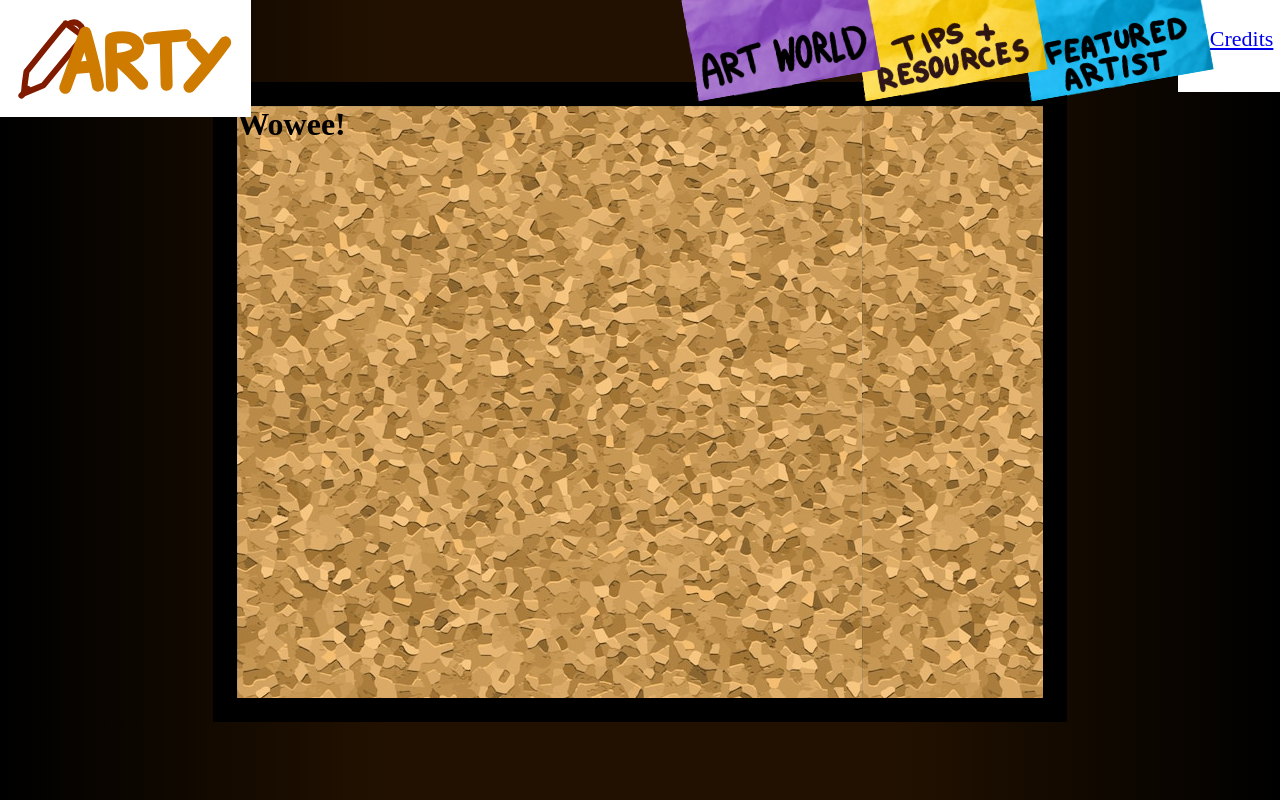
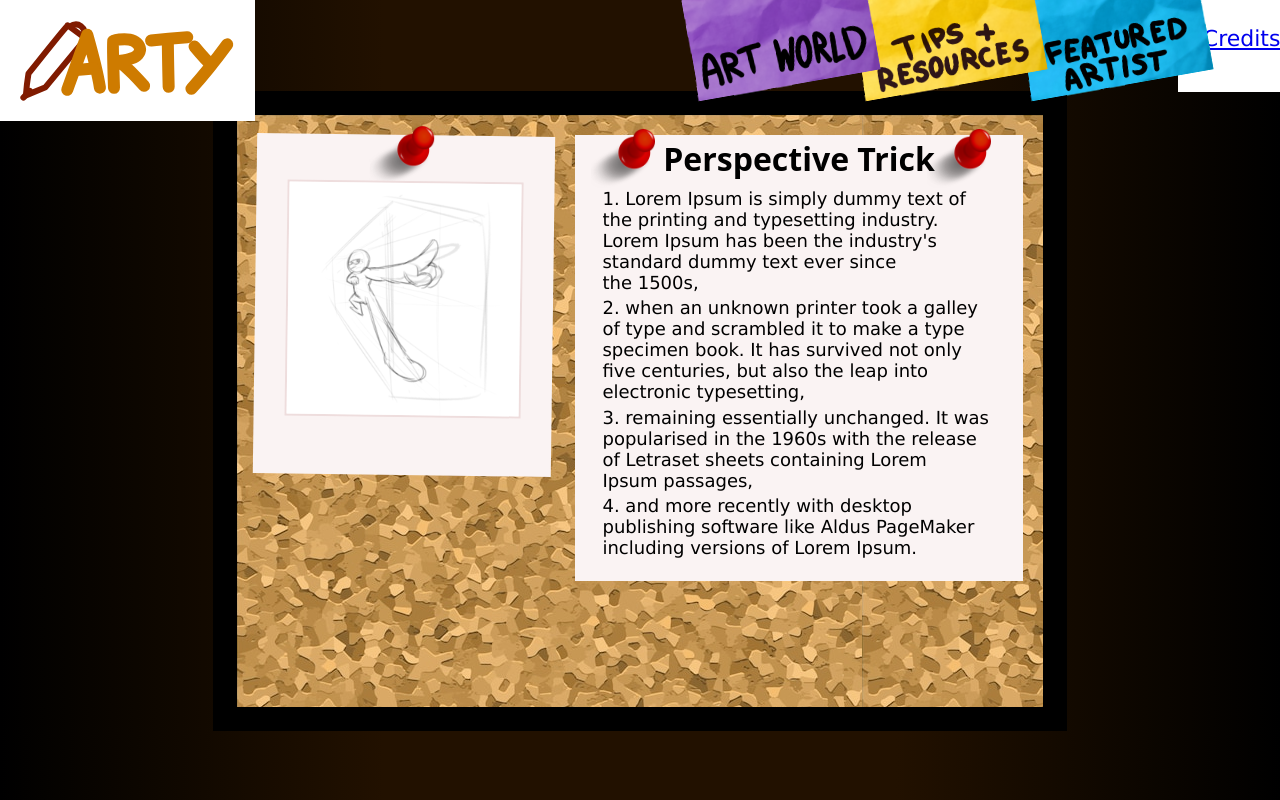
Before and after one commit to tr-noosh/AMAZE_ME, a plain HTML site: page tips.html in a window 1280 px wide. Shown: the top 800 px of the page. Drawn offline with Linux system fonts and the light colour scheme; a web font is replaced by a local one.

Commit message:
corkboard style

```diff
--- a/styles/general.css
+++ b/styles/general.css
@@ -1,5 +1,9 @@
+@import url('https://fonts.googleapis.com/css2?family=Lacquer&display=swap');
+
 body {
 	background: linear-gradient(to left, #000, #210 30%, #210 70%, #000);
+	font-family:'Lucida Sans', 'Lucida Sans Regular', 'Lucida Grande', 'Lucida Sans Unicode', Geneva, Verdana, sans-serif;
+	font-size: 18px;
 }
 
 header {
@@ -51,11 +55,44 @@ header {
 }
 
 main {
-	margin: 1em auto 0;
+	margin: 25px auto 0;
 	width: 66.667vw;
 	min-height: 80vh;
 	background: url('/images/corkboard.jpg') repeat;
 	border: min(2vw,24px) solid;
 	border-image: url('/images/wood.png') 32;
-	/* border-image-slice: ; */
+	display: flex;
+	gap: 20px;
+	padding: 20px;
+	/* flex-flow: row wrap; */
 }
+
+.paper {
+	display: inline-block;
+	background: #faf3f3;
+	/* margin: 25px; */
+	padding: 0em 1em 1em;
+	text-align: center;
+	height: fit-content;
+	h1 {
+		display: inline-flex;
+		align-items: center;
+		font-family: "Lacquer", system-ui;
+		vertical-align: middle;
+		line-height: 1.5em;
+		font-size: 32px;
+	}
+	.pin-img {
+		align-self: center;
+	}
+	p {
+		text-align: left;
+		margin: .25em .5em;
+	}
+}
+
+.pin-img {
+	display: inline-block;
+	margin: -.5em .25em -.5em -.25em;
+	width: 64px;
+}
--- a/styles/tips.css
+++ b/styles/tips.css
@@ -0,0 +1,24 @@
+#tutorial-img {
+	display: inline-block;
+	margin: 0em auto 2em;
+	width: 90%;
+	border: 0.2vw solid #edd;
+}
+
+.pin-1 {
+	flex: 2 3;
+	.paper {
+		transform-origin: center 5%;
+		transform: rotate(0.75deg);
+	}
+
+}
+.pin-2 {
+	flex: 3 2;
+	.paper {
+		transform-origin: center 5%;
+		/* transform: rotate(.5deg); */
+		background: url('/images/lined-paper.png') repeat-y cover;
+	}
+
+}
--- a/tips.html
+++ b/tips.html
@@ -5,7 +5,7 @@
     <meta name="viewport" content="width=device-width, initial-scale=1.0">
     <link rel="stylesheet" href="/styles/reset.css">
     <link rel="stylesheet" href="/styles/general.css">
-    <link rel="stylesheet" href="/styles/general.css">
+    <link rel="stylesheet" href="/styles/tips.css">
     <link rel="icon" href="images/favicon.ico" type="image/x-icon">
     <title></title>
 </head>
@@ -22,7 +22,26 @@
         </nav>
     </header>
     <main>
-        <h1>Wowee!</h1>
+        <div class="pin-1">
+            <div class="paper">
+                <img class="pin-img" src="/images/pushpin.png">
+                <img id="tutorial-img" src="/images/tips/perspective-4.png">
+            </div>
+        </div>
+        <div class="pin-2">
+            <div class="paper">
+                <h1><img class="pin-img" src="/images/pushpin.png">Perspective Trick<img class="pin-img" src="/images/pushpin.png"></h1><br>
+                <p>1. Lorem Ipsum is simply dummy text of the printing and typesetting industry. Lorem Ipsum has been the industry's standard dummy text ever since the 1500s,
+                </p>
+                <p>2. when an unknown printer took a galley of type and scrambled it to make a type specimen book. It has survived not only five centuries, but also the leap into electronic typesetting,
+                </p>
+                <p>3. remaining essentially unchanged. It was popularised in the 1960s with the release of Letraset sheets containing Lorem Ipsum passages,
+                </p>
+                <p>4. and more recently with desktop publishing software like Aldus PageMaker including versions of Lorem Ipsum.
+                </p>
+            </div>
+        </div>
+
     </main>
     <footer>
 
```
Also changed, not shown: images/lined-paper.png (added), images/pushpin.png (added), images/tips/perspective-1.png (added), images/tips/perspective-2.png (added), images/tips/perspective-3.png (added), images/tips/perspective-4.png (added), 1 other file.
